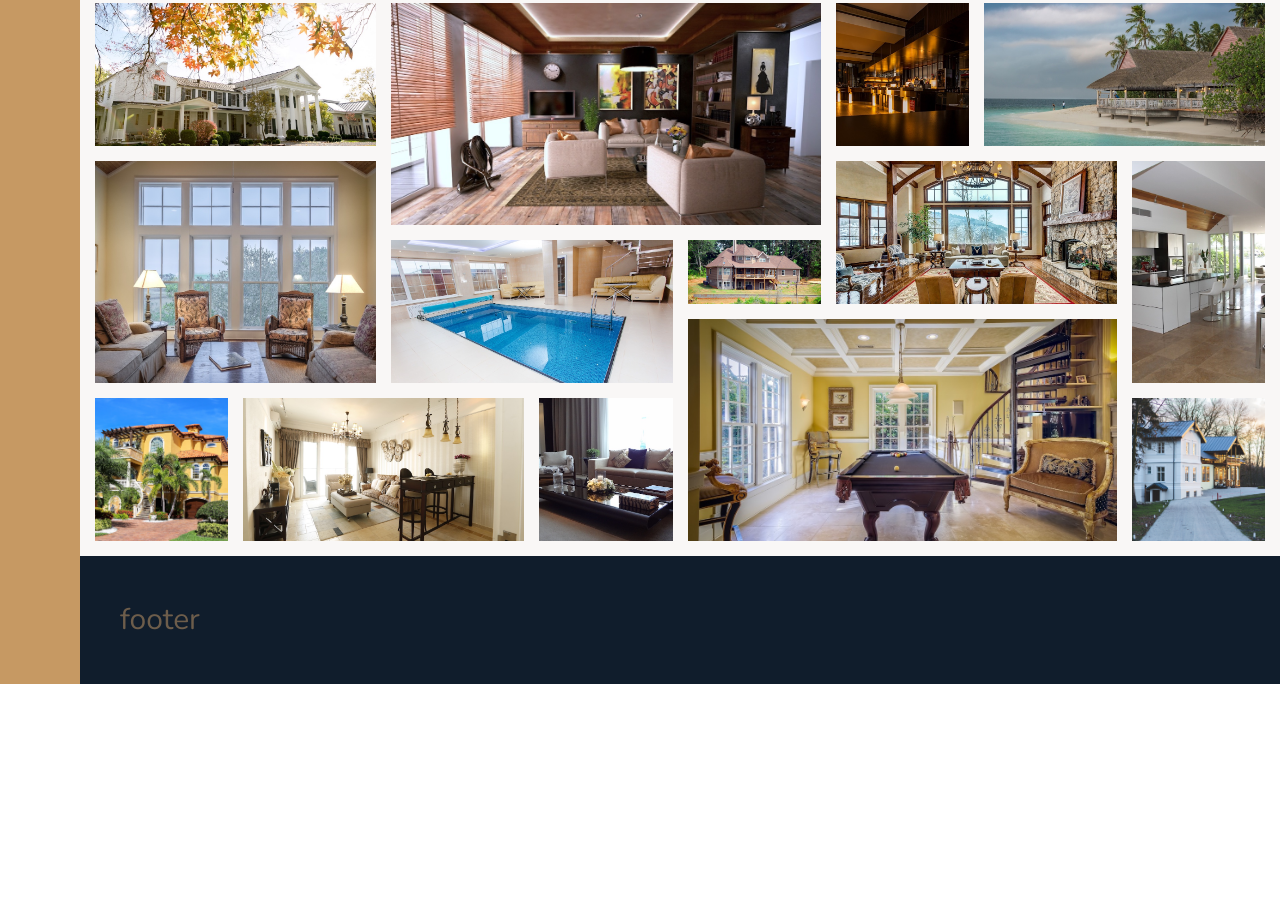
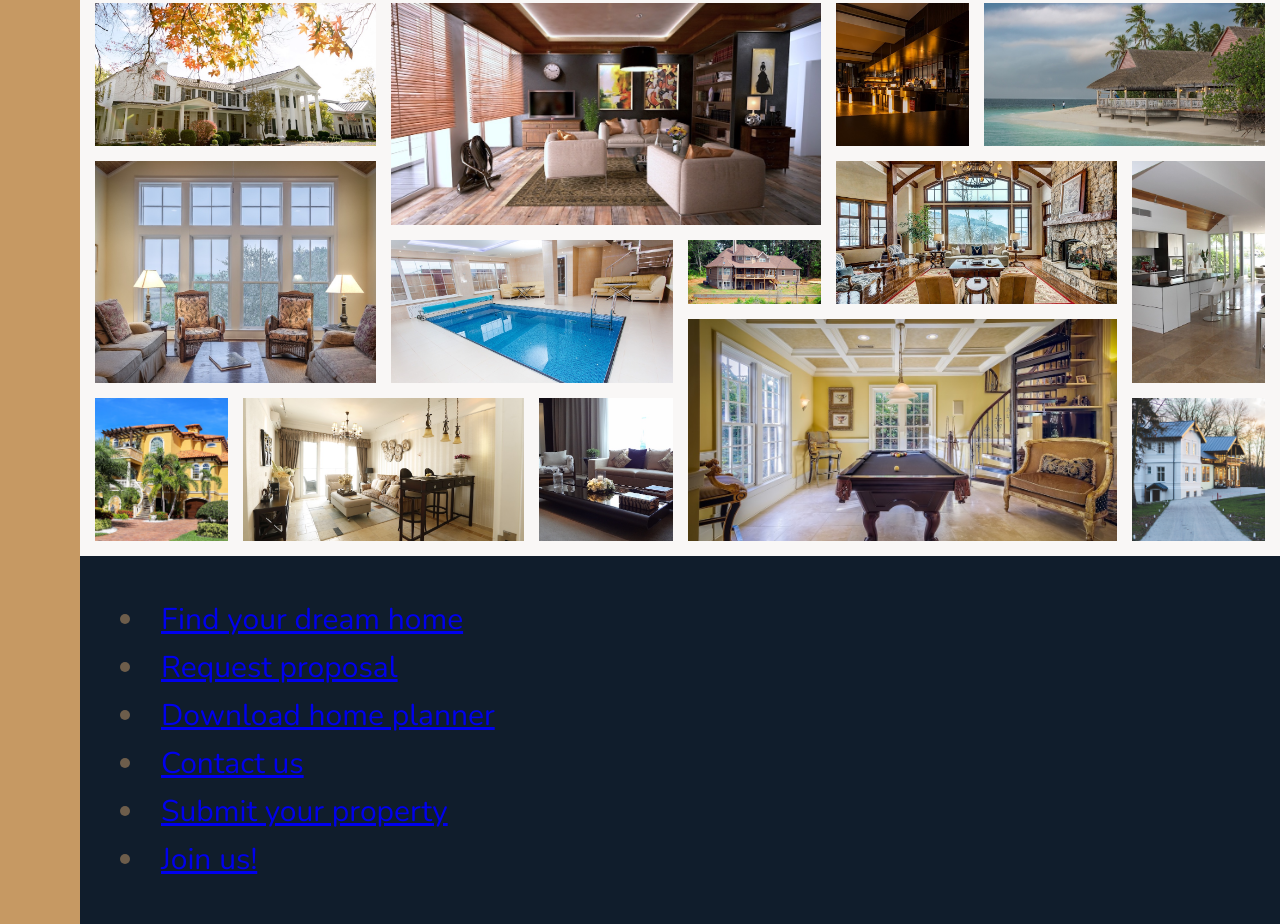
Before and after one commit to dcc5235/Grid_Homes, a website: page index.html in a window 1280 px wide. Shown: the part 3329-4253 px from the top of the page. Before the commit the page ends 4013 px from the top, so only its background shows below. Drawn offline with nearby package versions, Linux system fonts and the light colour scheme.

Commit message:
added footer markup

```diff
--- a/index.html
+++ b/index.html
@@ -337,7 +337,14 @@
     </section>
 
     <footer class="footer">
-        footer
+        <nav class="nav">
+            <li class="nav__item"><a href="#" class="nav__link">Find your dream home</a></li>
+            <li class="nav__item"><a href="#" class="nav__link">Request proposal</a></li>
+            <li class="nav__item"><a href="#" class="nav__link">Download home planner</a></li>
+            <li class="nav__item"><a href="#" class="nav__link">Contact us</a></li>
+            <li class="nav__item"><a href="#" class="nav__link">Submit your property</a></li>
+            <li class="nav__item"><a href="#" class="nav__link">Join us!</a></li>
+        </nav>
     </footer>
 </body>
 
```
